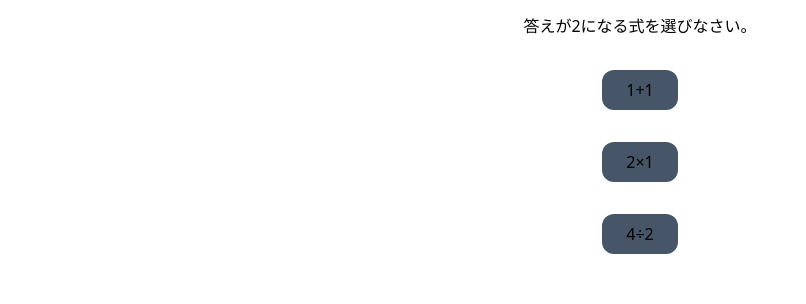
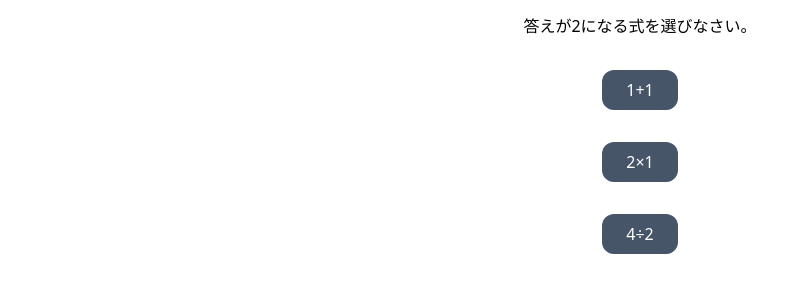
Before and after one commit to CA01971020/no-wrong-answer-quiz-game, a React (Create React App) app: page / in a window 1280 px wide. Both pictures are taken after a click on the button "start". Shown: the part 226-530 px from the top of the page, without its empty margins (0-806 px from the left). Built offline with nearby package versions, Linux system fonts and the light colour scheme; the HTML template or start-up script is replaced by a standard one.

Commit message:
テキストカラーの変更

```diff
--- a/src/components/game.tsx
+++ b/src/components/game.tsx
@@ -27,17 +27,17 @@ function Game({ questionData }: { questionData: string[] }) {
       <p>{questionData[1]}</p>
       <ul className="text-center">
         <li className="mt-8">
-          <button className="pr-6 pl-6 pt-2 pb-2 bg-slate-600 rounded-xl">
+          <button className="pr-6 pl-6 pt-2 pb-2 bg-slate-600 rounded-xl text-white">
             {questionData[2]}
           </button>
         </li>
         <li className="mt-8">
-          <button className="pr-6 pl-6 pt-2 pb-2 bg-slate-600 rounded-xl">
+          <button className="pr-6 pl-6 pt-2 pb-2 bg-slate-600 rounded-xl text-white">
             {questionData[3]}
           </button>
         </li>
         <li className="mt-8">
-          <button className="pr-6 pl-6 pt-2 pb-2 bg-slate-600 rounded-xl">
+          <button className="pr-6 pl-6 pt-2 pb-2 bg-slate-600 rounded-xl text-white">
             {questionData[4]}
           </button>
         </li>
```
